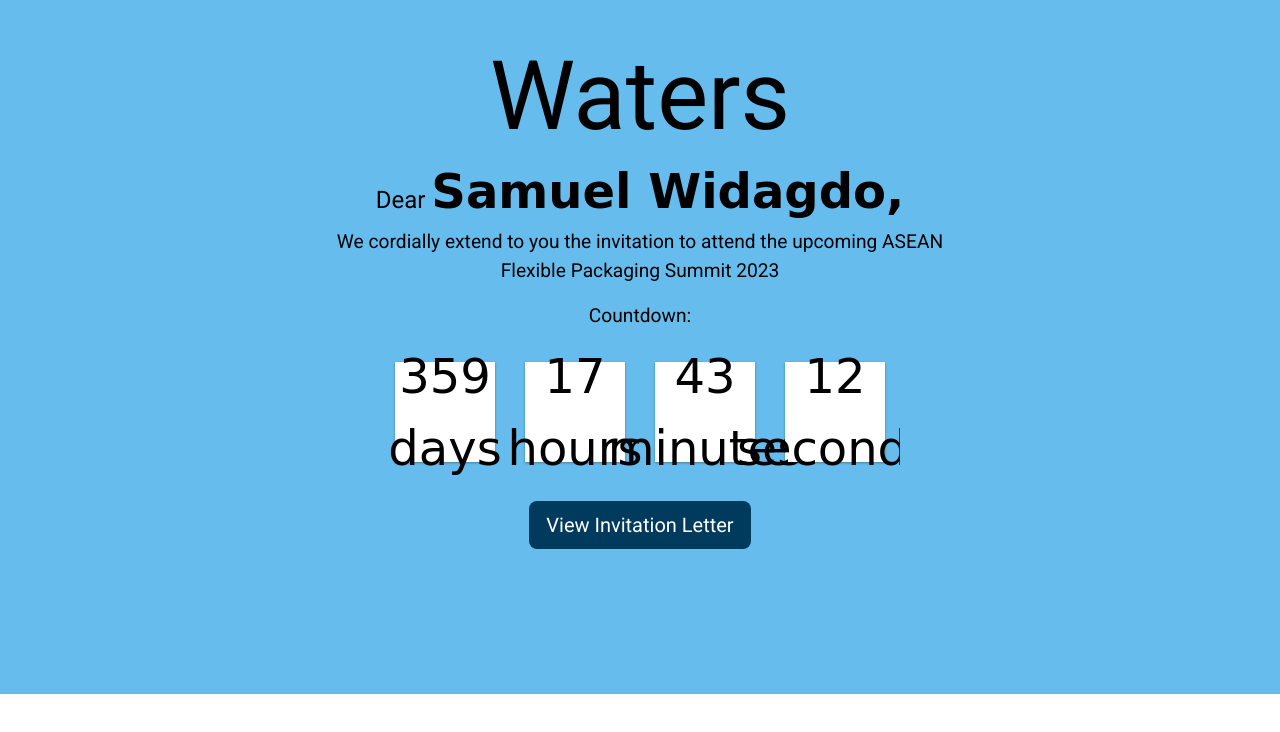
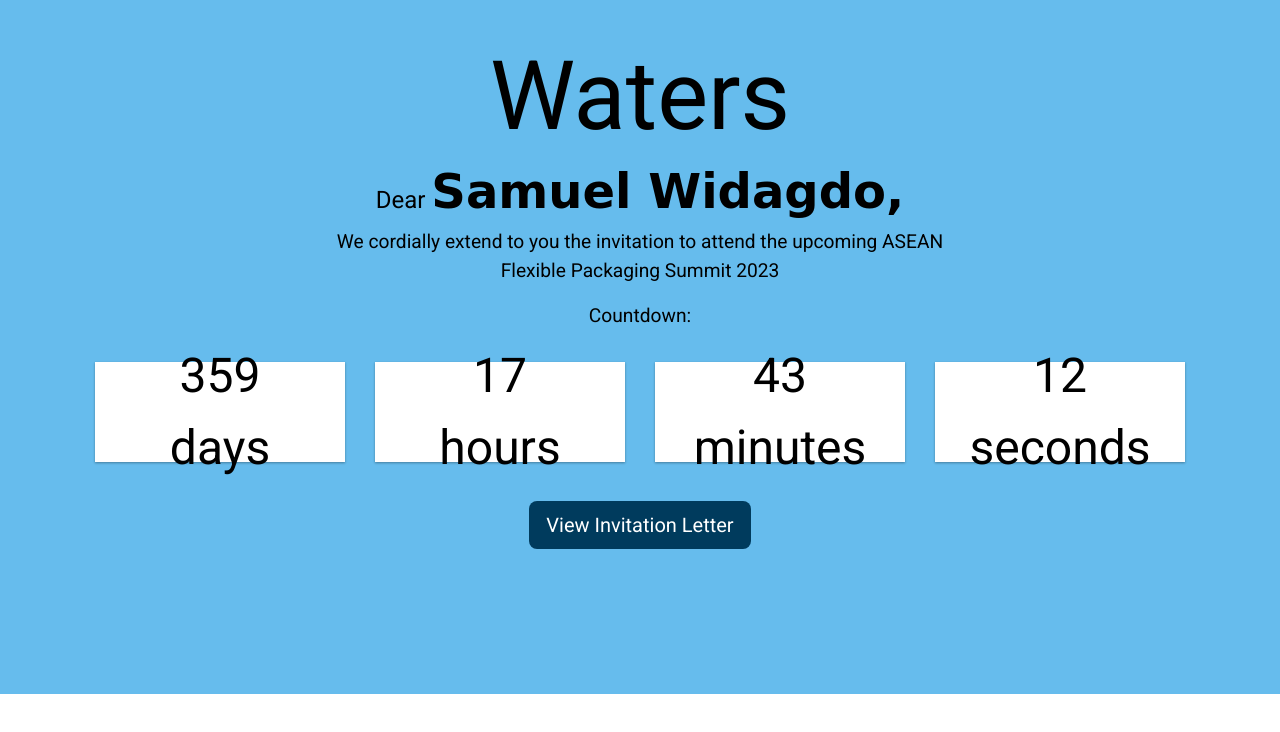
Before and after one commit to Jaketus0/--ad, a plain HTML site: page index.html in a window 1280 px wide. Shown: the part 106-838 px from the top of the page. Drawn offline with nearby package versions, Linux system fonts and the light colour scheme.

Commit message:
Fix Countdown Font to Roboto

```diff
--- a/countdown/simplyCountdown.theme.default.css
+++ b/countdown/simplyCountdown.theme.default.css
@@ -1,11 +1,10 @@
 .simply-countdown {
   overflow: hidden;
   display: table;
-  font-family: "Roboto", sans-serif;
   margin: auto;
 }
 .simply-countdown > .simply-section {
-  width: 50px;
+  width: 250px;
   height: 50px;
   padding: 50px;
   display: flex;
@@ -20,4 +19,5 @@
 .simply-countdown > .simply-section .simply-word {
   display: block;
   text-align: center;
+  font-family: Roboto, sans-serif;
 }
```
